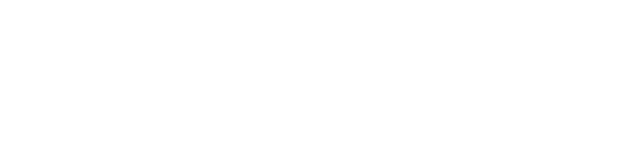
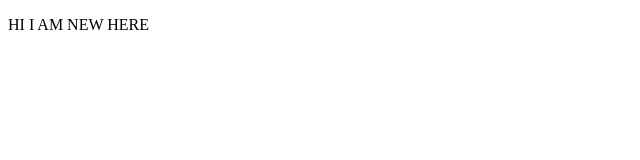
Before and after one commit to Tushar18031998/HTML_TUTORIAL, a plain HTML site: page index.html in a window 1280 px wide. Shown: the whole page, without its empty margins (0-640 px from the left). Drawn offline with Linux system fonts and the light colour scheme.

Commit message:
new commit

```diff
--- a/index.html
+++ b/index.html
@@ -3,9 +3,9 @@
 <head>
     <meta charset="UTF-8">
     <meta name="viewport" content="width=device-width, initial-scale=1.0">
-    <title>DocumenT</title>
+    <title>Document</title>
 </head>
 <body>
-    <P></P>
+    <P>HI I AM NEW HERE</P>
 </body>
 </html>
```
